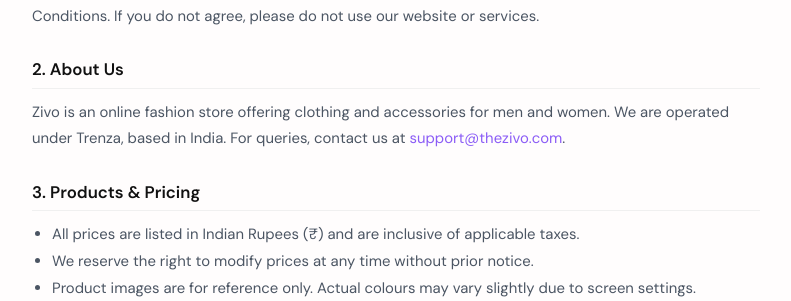
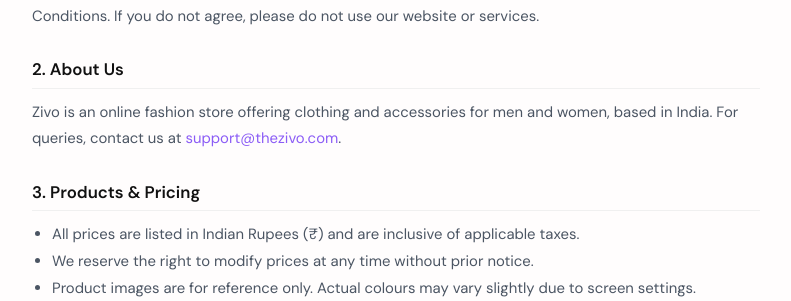
Before and after one commit to thezivoofficial/thezivo-store, a Django app: page /terms-conditions/ in a window 1280 px wide. Shown: the part 296-597 px from the top of the page, without its empty margins (244-1035 px from the left). Run offline with Django 5.2, Linux system fonts and the light colour scheme; data comes from the database, SQL or seed files in the repository; data that the repository does not hold is empty; some libraries are stand-ins or nearby versions.

Commit message:
Fix: remove incorrect 'operated under Trenza' from T&C
Co-Authored-By: Claude Sonnet 4.6 <noreply@anthropic.com>

```diff
--- a/templates/store/terms_conditions.html
+++ b/templates/store/terms_conditions.html
@@ -24,7 +24,7 @@
 
     <div class="policy-section">
         <h2>2. About Us</h2>
-        <p>Zivo is an online fashion store offering clothing and accessories for men and women. We are operated under Trenza, based in India. For queries, contact us at <a href="mailto:support@thezivo.com" style="color:#8b5cf6;text-decoration:none;">support@thezivo.com</a>.</p>
+        <p>Zivo is an online fashion store offering clothing and accessories for men and women, based in India. For queries, contact us at <a href="mailto:support@thezivo.com" style="color:#8b5cf6;text-decoration:none;">support@thezivo.com</a>.</p>
     </div>
 
     <div class="policy-section">
```
